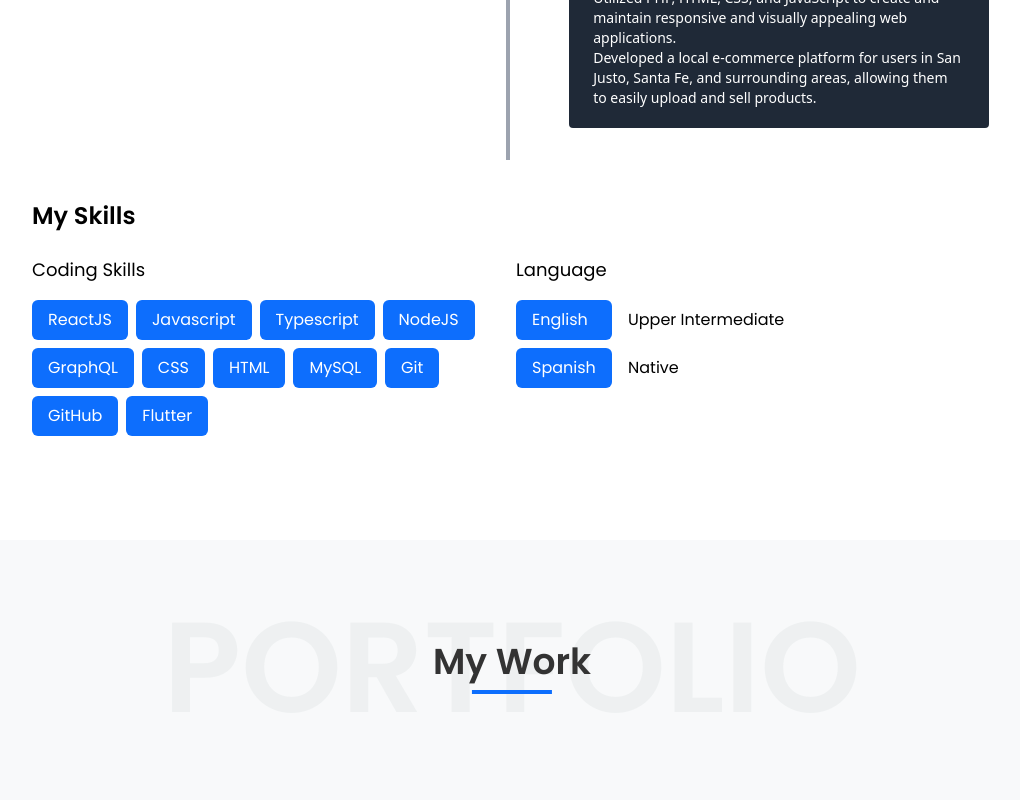
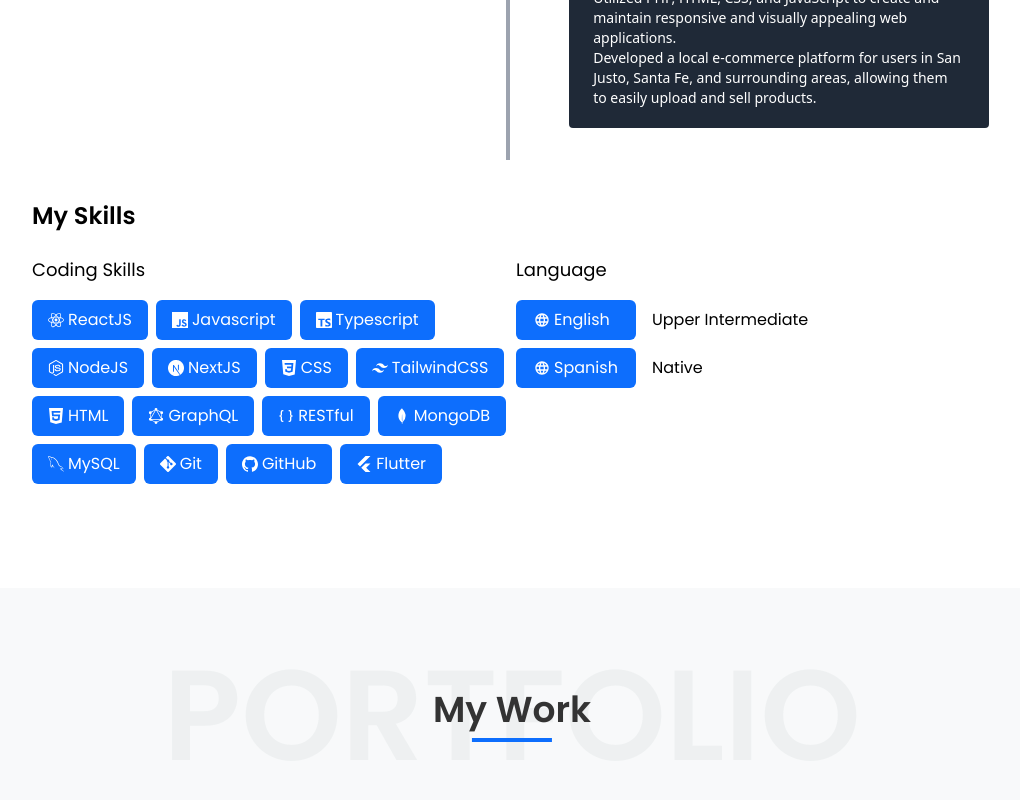
Before and after one commit to walterradduso/portfolio-page, a Next.js app: page / in a window 1280 px wide. Shown: the part 3652-4452 px from the top of the page, without its empty margins (248-1268 px from the left). Built offline with nearby package versions, Linux system fonts and the light colour scheme.

Commit message:
feat: remove hello api endpoint, add new repositories endpoint, update styles in skills.

```diff
--- a/src/app/api/hello/route.ts
+++ /dev/null
@@ -1,3 +0,0 @@
-export async function GET() {
-  return new Response('Hello, Next.js!');
-}
--- /dev/null
+++ b/src/app/api/repositories/route.ts
@@ -0,0 +1,19 @@
+import { NextResponse } from 'next/server';
+
+export async function GET() {
+  const apiUrl = 'https://api.github.com';
+  const response = await fetch(`${apiUrl}/user/repos?visibility=public`, {
+    headers: {
+      Authorization: `Bearer ${process.env.GITHUB_TOKEN}`,
+      'Content-Type': 'application/json',
+    },
+  });
+
+  if (!response.ok) {
+    throw new Error('Failed to fetch public repositories');
+  }
+
+  const data = await response.json();
+
+  return NextResponse.json({ data });
+}
--- a/src/app/components/Skills/Skills.tsx
+++ b/src/app/components/Skills/Skills.tsx
@@ -1,4 +1,22 @@
 import { ReactElement } from 'react';
+import { GrMysql } from 'react-icons/gr';
+import { MdLanguage } from 'react-icons/md';
+import { RiBracesFill } from 'react-icons/ri';
+import {
+  SiCss3,
+  SiFlutter,
+  SiGit,
+  SiGithub,
+  SiGraphql,
+  SiHtml5,
+  SiJavascript,
+  SiMongodb,
+  SiNextdotjs,
+  SiNodedotjs,
+  SiReact,
+  SiTailwindcss,
+  SiTypescript,
+} from 'react-icons/si';
 
 import { SkillsPill } from '@/components/SkillsPill';
 
@@ -12,7 +30,68 @@
           <h3 className="mb-4 text-lg">Coding Skills</h3>
 
           <SkillsPill
-            skills={['ReactJS', 'Javascript', 'Typescript', 'NodeJS', 'GraphQL', 'CSS', 'HTML', 'MySQL', 'Git', 'GitHub', 'Flutter']}
+            skills={[
+              {
+                name: 'ReactJS',
+                logo: <SiReact />,
+              },
+              {
+                name: 'Javascript',
+                logo: <SiJavascript />,
+              },
+              {
+                name: 'Typescript',
+                logo: <SiTypescript />,
+              },
+              {
+                name: 'NodeJS',
+                logo: <SiNodedotjs />,
+              },
+              {
+                name: 'NextJS',
+                logo: <SiNextdotjs />,
+              },
+              {
+                name: 'CSS',
+                logo: <SiCss3 />,
+              },
+              {
+                name: 'TailwindCSS',
+                logo: <SiTailwindcss />,
+              },
+              {
+                name: 'HTML',
+                logo: <SiHtml5 />,
+              },
+              {
+                name: 'GraphQL',
+                logo: <SiGraphql />,
+              },
+              {
+                name: 'RESTful',
+                logo: <RiBracesFill />,
+              },
+              {
+                name: 'MongoDB',
+                logo: <SiMongodb />,
+              },
+              {
+                name: 'MySQL',
+                logo: <GrMysql />,
+              },
+              {
+                name: 'Git',
+                logo: <SiGit />,
+              },
+              {
+                name: 'GitHub',
+                logo: <SiGithub />,
+              },
+              {
+                name: 'Flutter',
+                logo: <SiFlutter />,
+              },
+            ]}
           />
         </div>
 
@@ -20,18 +99,22 @@
           <h3 className="my-4 text-lg sm:mb-4 sm:mt-0">Language</h3>
 
           <div className="flex flex-col gap-2">
-            <p>
-              <span className="mr-2 inline-block w-24 rounded-md bg-primary px-4 py-2 text-white dark:bg-white dark:text-dark">
+            <p className="flex items-center gap-2">
+              <span className="mr-2 flex w-30 cursor-default items-center gap-1 rounded-md bg-primary px-4 py-2 text-center text-white hover:bg-dark dark:bg-white dark:text-dark hover:dark:bg-primary hover:dark:text-white">
+                <MdLanguage className="ml-0.5" />
                 English
               </span>
-              <span className="pl-2">Upper Intermediate</span>
+
+              <span>Upper Intermediate</span>
             </p>
 
-            <p>
-              <span className="mr-2 inline-block w-24 rounded-md bg-primary px-4 py-2 text-white dark:bg-white dark:text-dark">
+            <p className="flex items-center gap-2">
+              <span className="mr-2 flex w-30 cursor-default items-center justify-center gap-1 rounded-md bg-primary px-4 py-2 text-center text-white hover:bg-dark dark:bg-white dark:text-dark hover:dark:bg-primary hover:dark:text-white">
+                <MdLanguage />
                 Spanish
               </span>
-              <span className="pl-2">Native</span>
+
+              <span>Native</span>
             </p>
           </div>
         </div>
--- a/src/components/SkillsPill/SkillsPill.tsx
+++ b/src/components/SkillsPill/SkillsPill.tsx
@@ -1,16 +1,25 @@
 import { ReactElement } from 'react';
 
+interface Skills {
+  name: string;
+  logo: ReactElement;
+}
+
 interface Props {
-  skills: string[];
+  skills: Skills[];
 }
 
 function SkillsPill({ skills }: Props): ReactElement {
   return (
     <div className="flex flex-none flex-wrap gap-2">
       {skills.map((skill, index) => (
-        <span key={`skill-${index.toString()}`} className="rounded-md bg-primary px-4 py-2 text-white dark:bg-white dark:text-dark">
-          {skill}
-        </span>
+        <div
+          key={`skill-${index.toString()}`}
+          className="flex cursor-default items-center gap-1 rounded-md bg-primary px-4 py-2 text-white hover:bg-dark dark:bg-white dark:text-dark hover:dark:bg-primary hover:dark:text-white"
+        >
+          {skill.logo}
+          {skill.name}
+        </div>
       ))}
     </div>
   );
--- a/tailwind.config.js
+++ b/tailwind.config.js
@@ -104,7 +104,7 @@
         },
       },
       width: {
-        18: '4.5rem',
+        30: '7.5rem',
       },
     },
   },
```
